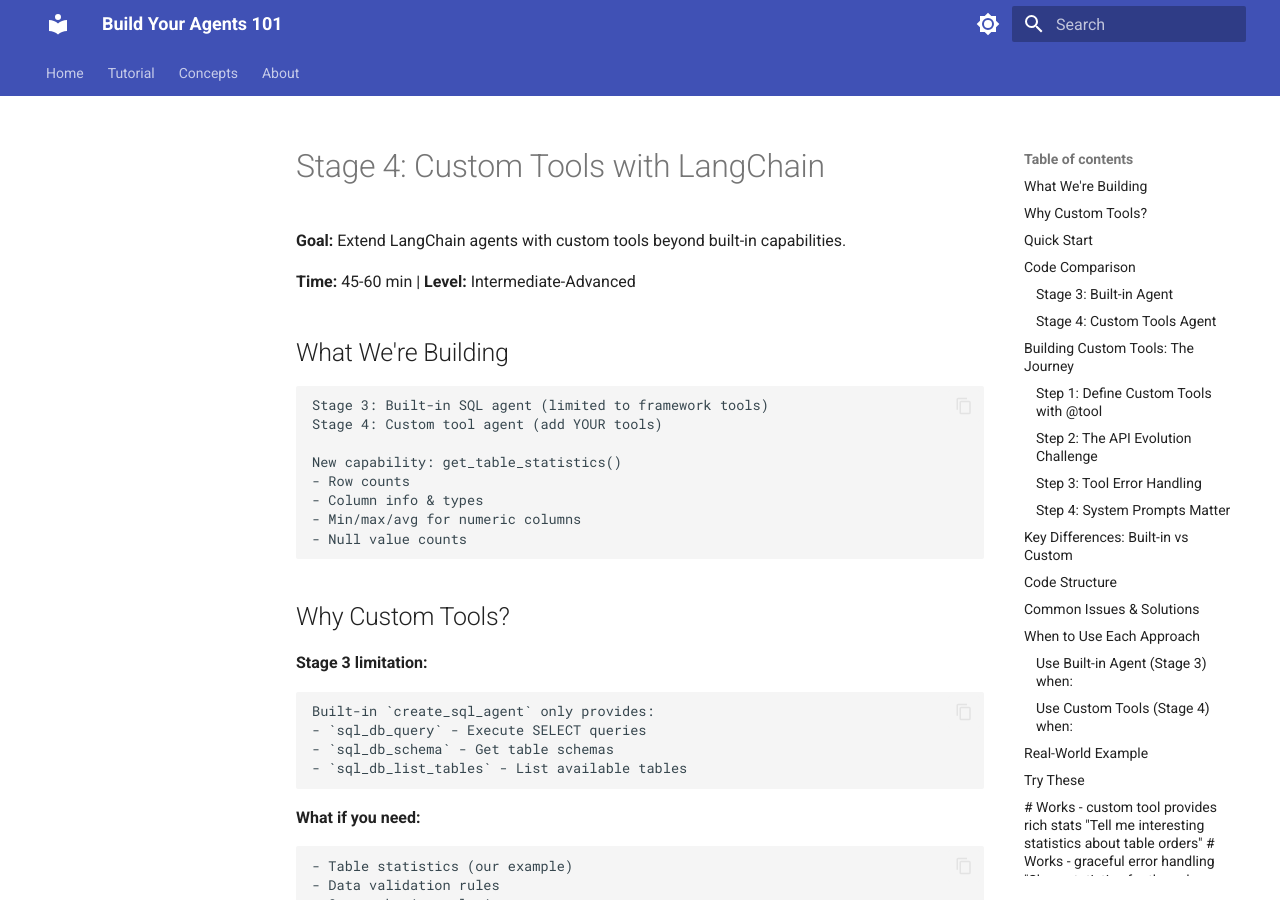
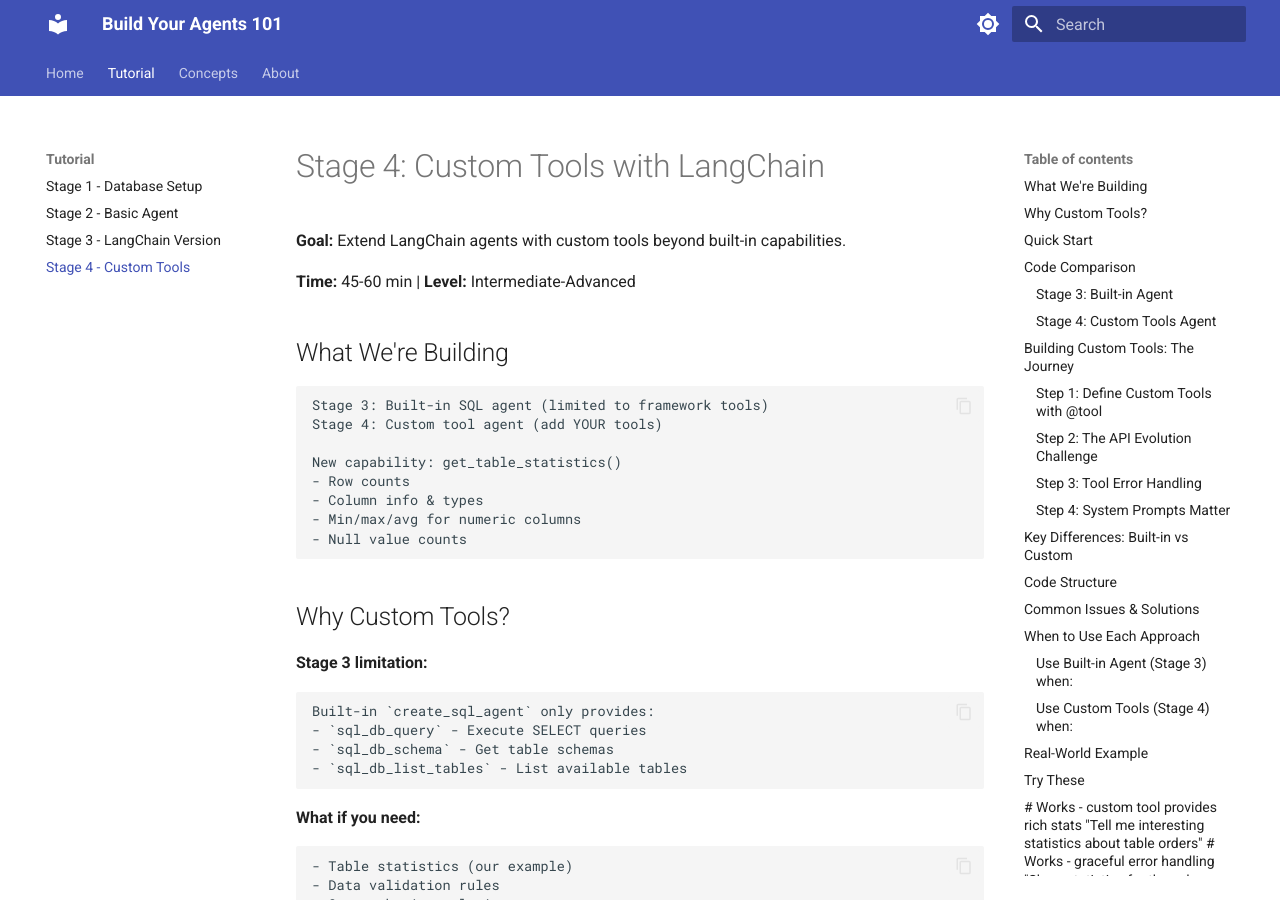
Before and after one commit to chidamnat/buildAgents, an MkDocs documentation site: the page built from docs/tutorial/stage4-custom-tools.md, in a window 1280 px wide and 900 px high. Built offline with MkDocs 1.6.1 and Material for MkDocs 9.7.7, drawn with Linux system fonts in a browser that asks for light colours.

Commit message:
added stage 4 to navigation

```diff
--- a/mkdocs.yml
+++ b/mkdocs.yml
@@ -48,6 +48,7 @@
     - Stage 1 - Database Setup: tutorial/stage1-database.md
     - Stage 2 - Basic Agent: tutorial/stage2-basic-agent.md
     - Stage 3 - LangChain Version: tutorial/stage3-langchain.md
+    - Stage 4 - Custom Tools: tutorial/stage4-custom-tools.md
   - Concepts:
     - What is ReAct?: concepts/react-pattern.md
     - Function Calling: concepts/function-calling.md
```
